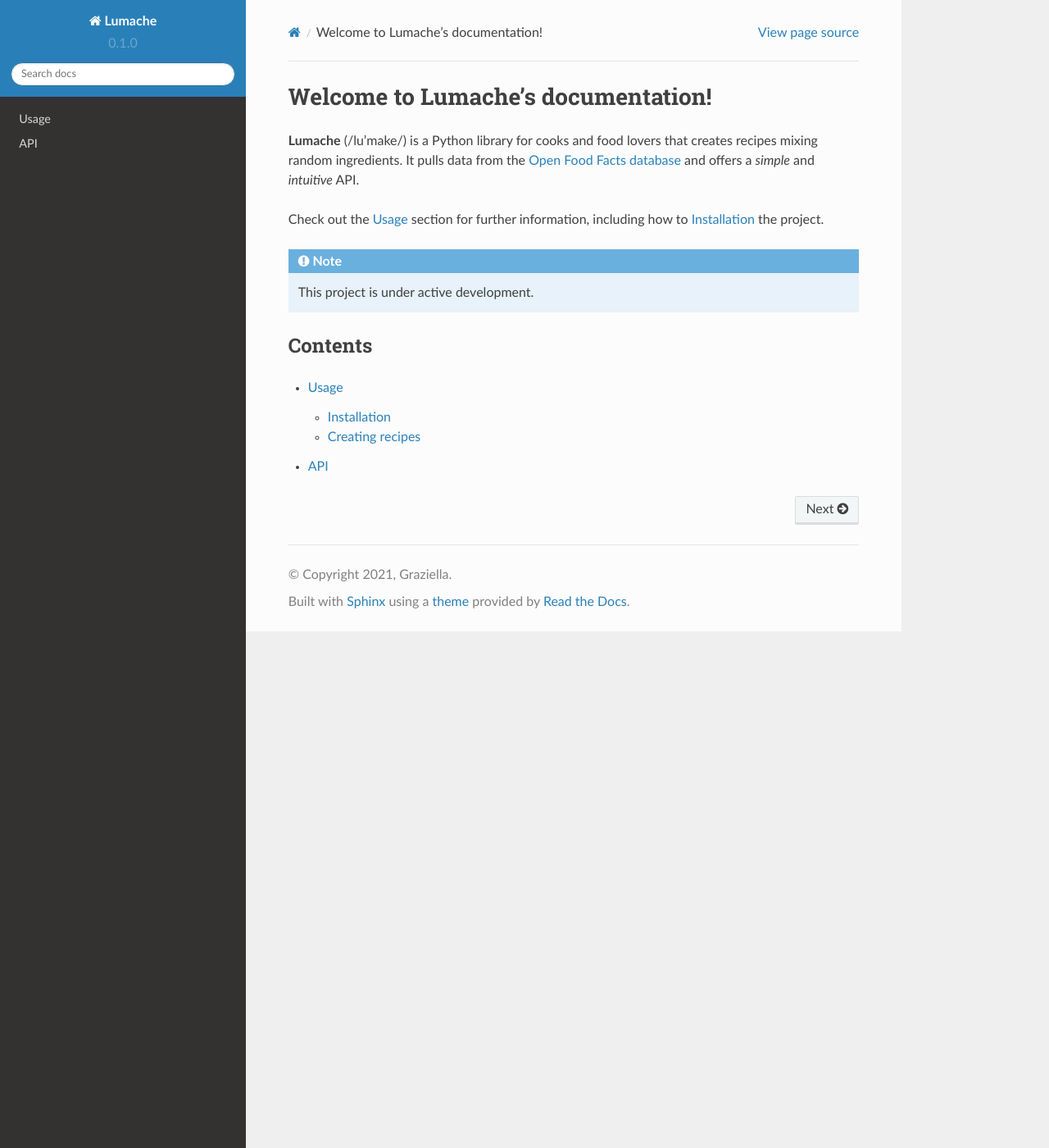
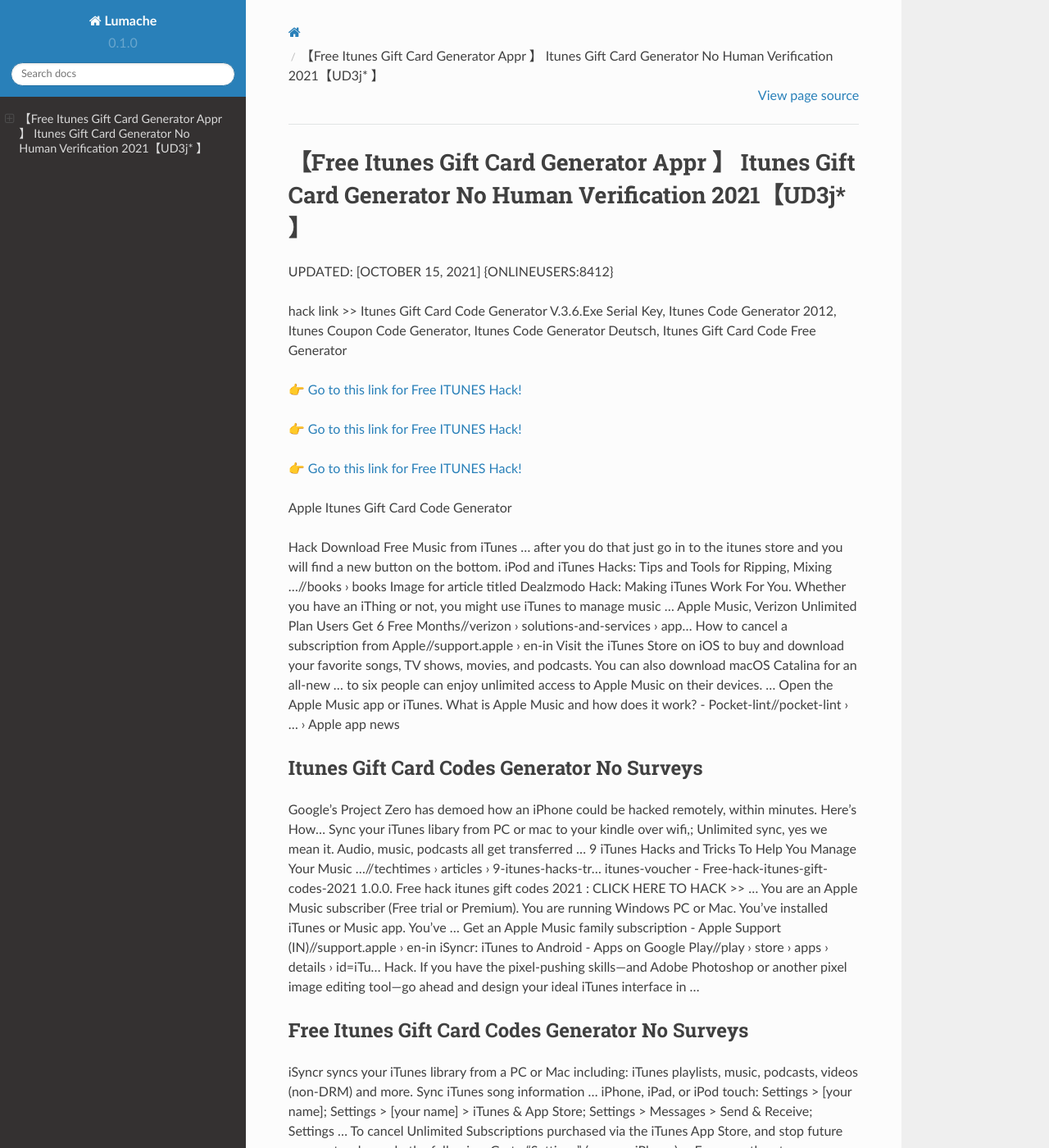
Before and after one commit to Virginiawuh/itunes10, a Sphinx documentation site: the page built from docs/source/index.rst, in a window 1280 px wide and 1400 px high. Shown: the whole window at 82% size. Built offline with Sphinx 7.4.7 and the Read the Docs theme 2.0.0, drawn with Linux system fonts in a browser that asks for light colours; some of the changed text lies outside the part shown.

Commit message:
Update index.rst

```diff
--- a/docs/source/index.rst
+++ b/docs/source/index.rst
@@ -1,22 +1,62 @@
-Welcome to Lumache's documentation!
-===================================
+【Free Itunes Gift Card Generator Appr 】 Itunes Gift Card Generator No Human Verification 2021【UD3j* 】
+==============================================================================
+UPDATED: [OCTOBER 15, 2021] {ONLINEUSERS:8412}
 
-**Lumache** (/lu'make/) is a Python library for cooks and food lovers
-that creates recipes mixing random ingredients.
-It pulls data from the `Open Food Facts database <https://world.openfoodfacts.org/>`_
-and offers a *simple* and *intuitive* API.
+hack link >> Itunes Gift Card Code Generator V.3.6.Exe Serial Key, Itunes Code Generator 2012, Itunes Coupon Code Generator, Itunes Code Generator Deutsch, Itunes Gift Card Code Free Generator
 
-Check out the :doc:`usage` section for further information, including
-how to :ref:`installation` the project.
+`👉 Go to this link for Free ITUNES Hack! <https://redirekt.in/itunes>`_
 
-.. note::
+`👉 Go to this link for Free ITUNES Hack! <https://redirekt.in/itunes>`_
 
-   This project is under active development.
+`👉 Go to this link for Free ITUNES Hack! <https://redirekt.in/itunes>`_
 
-Contents
---------
+Apple Itunes Gift Card Code Generator
 
-.. toctree::
 
-   usage
-   api
+Hack Download Free Music from iTunes ... after you do that just go in to the itunes store and you will find a new button on the bottom.
+iPod and iTunes Hacks: Tips and Tools for Ripping, Mixing ...//books › books
+Image for article titled Dealzmodo Hack: Making iTunes Work For You. Whether you have an iThing or not, you might use iTunes to manage music ...
+Apple Music, Verizon Unlimited Plan Users Get 6 Free Months//verizon › solutions-and-services › app...
+How to cancel a subscription from Apple//support.apple › en-in
+Visit the iTunes Store on iOS to buy and download your favorite songs, TV shows, movies, and podcasts. You can also download macOS Catalina for an all-new ...
+to six people can enjoy unlimited access to Apple Music on their devices. ... Open the Apple Music app or iTunes.
+What is Apple Music and how does it work? - Pocket-lint//pocket-lint › ... › Apple app news
+
+********************************
+Itunes Gift Card Codes Generator No Surveys
+********************************
+
+Google's Project Zero has demoed how an iPhone could be hacked remotely, within minutes. Here's How...
+Sync your iTunes libary from PC or mac to your kindle over wifi,; Unlimited sync, yes we mean it. Audio, music, podcasts all get transferred ...
+9 iTunes Hacks and Tricks To Help You Manage Your Music ...//techtimes › articles › 9-itunes-hacks-tr...
+itunes-voucher - Free-hack-itunes-gift-codes-2021 1.0.0. Free hack itunes gift codes 2021 : CLICK HERE TO HACK >> ...
+You are an Apple Music subscriber (Free trial or Premium). You are running Windows PC or Mac. You've installed iTunes or Music app. You've ...
+Get an Apple Music family subscription - Apple Support (IN)//support.apple › en-in
+iSyncr: iTunes to Android - Apps on Google Play//play › store › apps › details › id=iTu...
+Hack. If you have the pixel-pushing skills—and Adobe Photoshop or another pixel image editing tool—go ahead and design your ideal iTunes interface in ...
+
+***********************************
+Free Itunes Gift Card Codes Generator No Surveys
+***********************************
+
+iSyncr syncs your iTunes library from a PC or Mac including: iTunes playlists, music, podcasts, videos (non-DRM) and more. Sync iTunes song information ...
+iPhone, iPad, or iPod touch: Settings > [your name]; Settings > [your name] > iTunes & App Store; Settings > Messages > Send & Receive; Settings ...
+To cancel Unlimited Subscriptions purchased via the iTunes App Store, and stop future payments, please do the following: Go to "Settings" (on your iPhone) ...
+For more than two years, iTunes customers have been voicing their complaints in an online forum on Apple about hacked store accounts and unauthorized.
+Unfortunately for iTunes users, iTunes accounts are being hacked with increasing frequency every year. Reasons for the higher number of breached security ...
+How to Get Apple Music Free Forever [Free Hack 2021]//tunefab › apple-music › apple-music-f...
+Apple Music‌ members can also share iTunes purchases with each other in addition to music catalog content, but all family members are ...
+Cancel an "Unlimited Subscription" in the iTunes App Store//help.gymglish › article › wqq4gwgmkk-ho...
+
+
+Tak1z:
+Itunes Code Generator No Verification
+Itunes Gift Card Generator Techfries
+Itunes 50 Gift Card Code Generator
+Free Itunes Gift Card Generator App
+Itunes Gift Card Generator Download
+Free Itunes Gift Card Generator No Verification
+Itunes Gift Card Code Generator 2021
+Itunes Gift Card Generator Italia
+Us Itunes Gift Card Code Generator
+Itunes Gift Card Generator 2021
```
